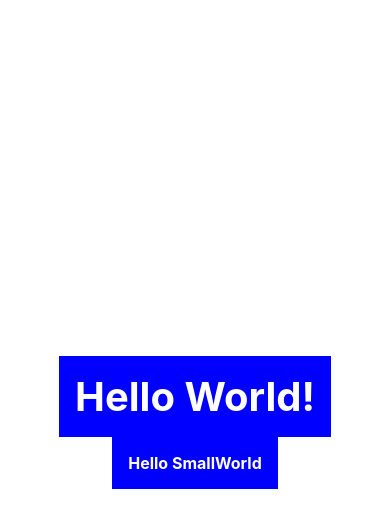
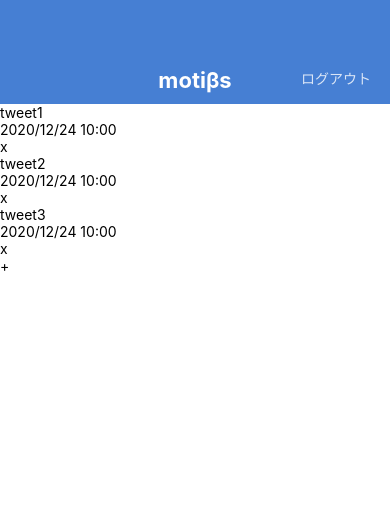
Before and after one commit to tomoyaki/MemoApp2, a React Native app: screen / in a window 390 px wide. Shown: the top 528 px of the page. Built offline with nearby package versions, Linux system fonts and the light colour scheme.

Commit message:
Style Appbar

```diff
--- a/App.jsx
+++ b/App.jsx
@@ -1,16 +1,46 @@
-import { StatusBar } from 'expo-status-bar';
 import React from 'react';
-import { StyleSheet, View } from 'react-native';
-
-import Hello from './src/components/Hello';
+import { StyleSheet, View, Text } from 'react-native';
 
 export default function App() {
   return (
     <View style={styles.container}>
-      <Hello bang>World</Hello>
-      <Hello style={{ fontSize: 16 }}>SmallWorld</Hello>
-      {/* eslint-disable-next-line */}
-      <StatusBar style="auto" />
+      {/* Header */}
+      <View style={styles.appbar}>
+        <View style={styles.appbarInner}>
+          <Text style={styles.appbarTitle}>motiβs</Text>
+          <Text style={styles.appbarRight}>ログアウト</Text>
+        </View>
+      </View>
+      {/* Contents */}
+      <View style={styles.xxx}>
+        <View>
+          <View>
+            <Text>tweet1</Text>
+            <Text>2020/12/24 10:00</Text>
+          </View>
+          <View>
+            <Text>x</Text>
+          </View>
+          <View>
+            <Text>tweet2</Text>
+            <Text>2020/12/24 10:00</Text>
+          </View>
+          <View>
+            <Text>x</Text>
+          </View>
+          <View>
+            <Text>tweet3</Text>
+            <Text>2020/12/24 10:00</Text>
+          </View>
+          <View>
+            <Text>x</Text>
+          </View>
+        </View>
+      </View>
+      {/* CircleButton */}
+      <View style={styles.yyy}>
+        <Text>+</Text>
+      </View>
     </View>
   );
 }
@@ -18,8 +48,28 @@ export default function App() {
 const styles = StyleSheet.create({
   container: {
     flex: 1,
-    backgroundColor: '#fff',
+    backgroundColor: '#ffffff',
+  },
+  appbar: {
+    width: '100%',
+    height: 104,
+    backgroundColor: '#467FD3',
+    justifyContent: 'flex-end',
+  },
+  appbarInner: {
     alignItems: 'center',
-    justifyContent: 'center',
+  },
+  appbarRight: {
+    position: 'absolute',
+    right: 19,
+    bottom: 16,
+    color: 'rgba(255, 255, 255, 0.8)',
+  },
+  appbarTitle: {
+    marginBottom: 8,
+    fontSize: 22,
+    lineHeight: 32,
+    color: '#ffffff',
+    fontWeight: 'bold',
   },
 });
```
